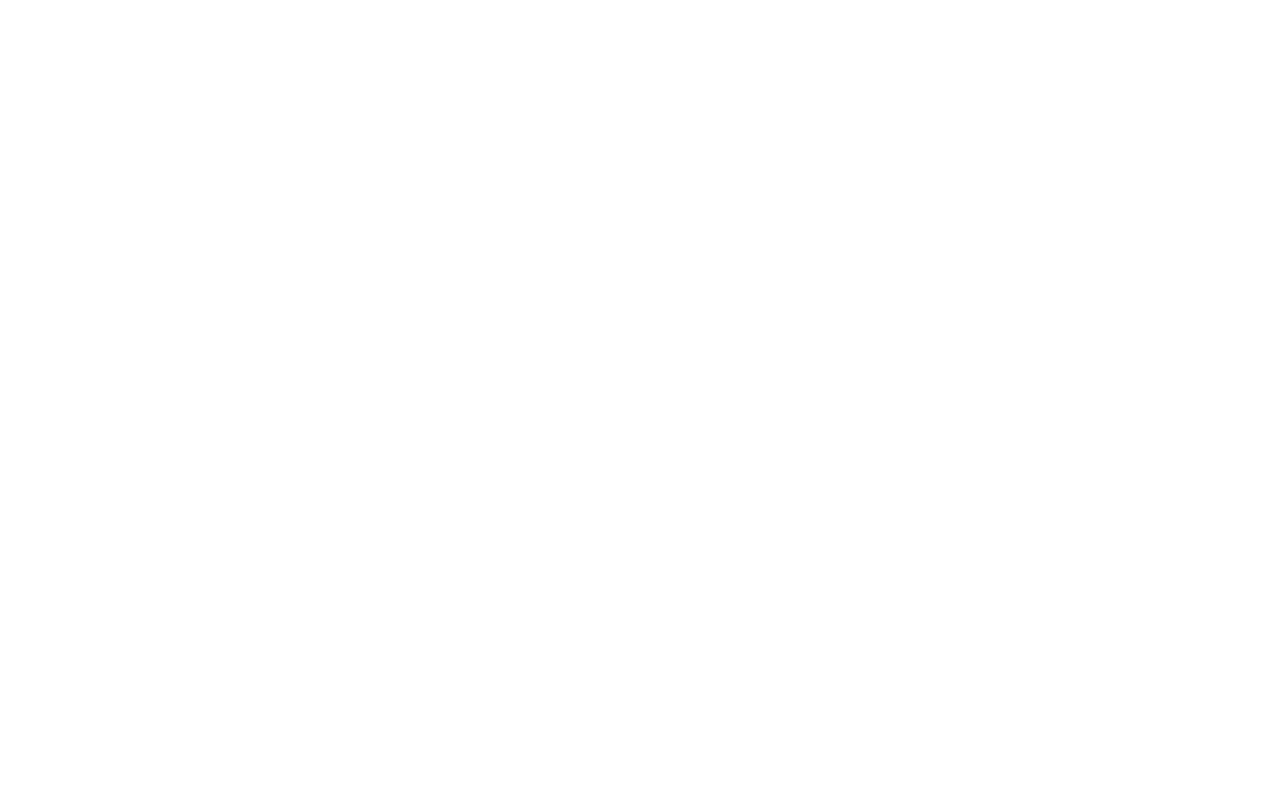
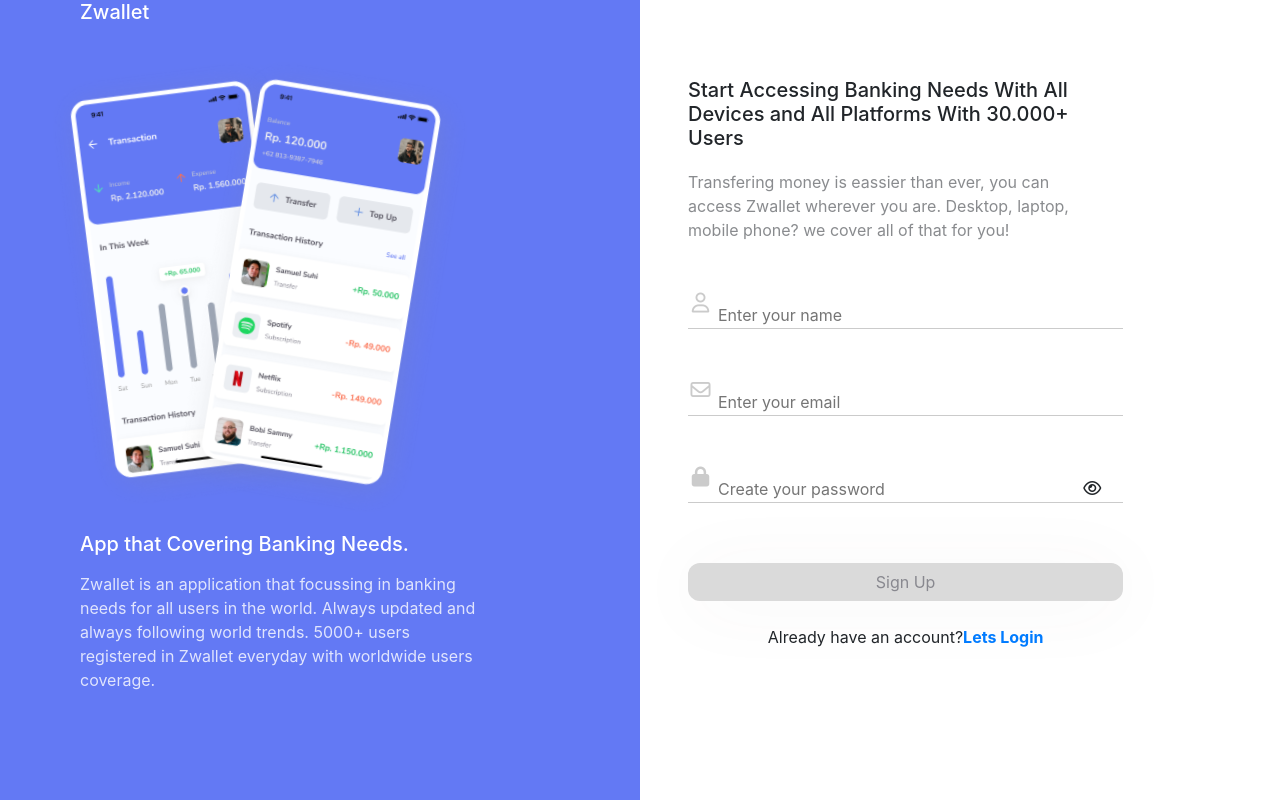
Before and after one commit to alanard/frontend-zwallet, a Vue app: page /register in a window 1280 px wide. Built offline with nearby package versions, Linux system fonts and the light colour scheme.

Commit message:
add register

```diff
--- a/public/index.html
+++ b/public/index.html
@@ -5,6 +5,8 @@
     <meta http-equiv="X-UA-Compatible" content="IE=edge">
     <meta name="viewport" content="width=device-width,initial-scale=1.0">
     <link rel="icon" href="<%= BASE_URL %>favicon.ico">
+    <link rel="stylesheet" href="https://stackpath.bootstrapcdn.com/bootstrap/4.5.2/css/bootstrap.min.css" integrity="sha384-JcKb8q3iqJ61gNV9KGb8thSsNjpSL0n8PARn9HuZOnIxN0hoP+VmmDGMN5t9UJ0Z" crossorigin="anonymous">
+    <script src="https://kit.fontawesome.com/58de6fbe43.js" crossorigin="anonymous"></script>
     <title><%= htmlWebpackPlugin.options.title %></title>
   </head>
   <body>
@@ -12,6 +14,9 @@
       <strong>We're sorry but <%= htmlWebpackPlugin.options.title %> doesn't work properly without JavaScript enabled. Please enable it to continue.</strong>
     </noscript>
     <div id="app"></div>
+    <script src="https://code.jquery.com/jquery-3.5.1.slim.min.js" integrity="sha384-DfXdz2htPH0lsSSs5nCTpuj/zy4C+OGpamoFVy38MVBnE+IbbVYUew+OrCXaRkfj" crossorigin="anonymous"></script>
+<script src="https://cdn.jsdelivr.net/npm/popper.js@1.16.1/dist/umd/popper.min.js" integrity="sha384-9/reFTGAW83EW2RDu2S0VKaIzap3H66lZH81PoYlFhbGU+6BZp6G7niu735Sk7lN" crossorigin="anonymous"></script>
+<script src="https://stackpath.bootstrapcdn.com/bootstrap/4.5.2/js/bootstrap.min.js" integrity="sha384-B4gt1jrGC7Jh4AgTPSdUtOBvfO8shuf57BaghqFfPlYxofvL8/KUEfYiJOMMV+rV" crossorigin="anonymous"></script>
     <!-- built files will be auto injected -->
   </body>
 </html>
--- a/src/router/index.js
+++ b/src/router/index.js
@@ -1,6 +1,7 @@
 import Vue from 'vue'
 import VueRouter from 'vue-router'
 import Main from '../views/main/index.vue'
+import Register from '../views/main/auth/register.vue'
 
 Vue.use(VueRouter)
 
@@ -9,6 +10,11 @@
     path: '/',
     name: 'Main',
     component: Main
+  },
+  {
+    path: '/register',
+    name: 'Register',
+    component: Register
   }
 ]
 
--- /dev/null
+++ b/src/views/main/auth/register.vue
@@ -0,0 +1,163 @@
+<template>
+    <div class="wrapper d-flex">
+            <div class="one">
+                <h5 class="color" style="margin-left:80px">Zwallet</h5>
+                <div class="img-wrapper">
+                    <img src="../../../assets/Group 57.svg">
+                </div>
+                <div class="text-container" style="margin-left:80px;">
+                    <h5 class="color mb-3">App that Covering Banking Needs.</h5>
+                    <p style="color: rgba(255, 255, 255, 0.8);">Zwallet is an application that focussing in banking needs for all users
+                        in the world. Always updated and always following world trends.
+                        5000+ users registered in Zwallet everyday with worldwide
+                        users coverage.
+                    </p>
+                </div>
+            </div>
+            <div class="two p-5">
+                    <div class="container-text">
+                        <h5>Start Accessing Banking Needs
+                            With All Devices and All Platforms
+                            With 30.000+ Users
+                        </h5>
+                    </div>
+                    <p style="color: rgba(58, 61, 66, 0.6); width: 75%;">Transfering money is eassier than ever,
+                        you can access Zwallet wherever you are.
+                        Desktop, laptop, mobile phone? we cover
+                        all of that for you!
+                    </p>
+                    <form>
+                        <div class="form-group">
+                            <i class="satu far fa-user fa-lg fa-fw" aria-hidden="true"></i>
+                            <input type="text" class="name" placeholder="Enter your name">
+                        </div>
+                        <div class="form-group">
+                            <i class="satu far fa-envelope fa-lg fa-fw"></i>
+                            <input type="email" placeholder="Enter your email">
+                        </div>
+                        <div class="form-group">
+                            <div class="input-group">
+                                <i class="satu fa fa-lock fa-lg fa-fw" aria-hidden="true"></i>
+                                <input :type="type" placeholder="Create your password">
+                                <div class="input-group-append" style="margin-left:-40px">
+                                    <div :class="{active:active}" @click="show"><i class="fa fa-eye"></i></div>
+                                </div>
+                            </div>
+                        </div>
+                        <button type="submit" class="btn">Sign Up</button>
+                    </form>
+                    <div style="width: 80%"><p class="text-center my-4">Already have an account?<router-link to="/register"><strong>Lets Login</strong></router-link></p></div>
+            </div>
+    </div>
+</template>
+
+<script>
+export default {
+  data () {
+    return {
+      type: 'password',
+      active: false
+    }
+  },
+  methods: {
+    show () {
+      this.type = this.type === 'password' ? 'text' : 'password'
+      this.active = !this.active
+    }
+  }
+}
+</script>
+
+<style scoped>
+.wrapper {
+    width: 100%;
+    height: 100vh;
+}
+.color { color: white;}
+
+/* ONE */
+.one {
+    background: #6379F4;
+    width: 50%;
+}
+.img-wrapper {
+    margin: auto;
+    object-fit: cover;
+}
+.img-wrapper img {
+    width: 80%;
+    height: 500px;
+}
+
+/* TWO */
+.two {
+    width: 50%;
+}
+
+.container-text {
+    width: 70%;
+    margin-top: 30px;
+    margin-bottom: 20px;
+}
+
+input:focus {
+    outline: none;
+}
+input {
+    width: 80%;
+    padding-left: 30px;
+}
+i.satu {
+    position: absolute;
+    color:  rgba(169, 169, 169, 0.6);
+}
+input[type=text] {
+  border: none;
+  border-bottom: 1.5px solid rgba(169, 169, 169, 0.6);
+}
+input[type=email] {
+  border: none;
+  border-bottom: 1.5px solid rgba(169, 169, 169, 0.6);
+}
+input[type=password] {
+  border: none;
+  border-bottom: 1.5px solid rgba(169, 169, 169, 0.6);
+}
+.form-group {
+    margin: 60px 0px;
+}
+.input-group-append {
+    cursor: pointer;
+}
+.active {
+    height: 15px;
+    line-height: 15px;
+    border-radius: 18px;
+    background: #A9A9A9;
+}
+
+button {
+    width: 80%;
+    background: #DADADA;
+    box-shadow: 0px 6px 75px rgba(100, 87, 87, 0.05);
+    border-radius: 12px;
+    color: #88888F;
+}
+@media screen and (max-width: 992px) {
+  .wrapper {
+      display: flex;
+      flex-direction: column;
+  }
+  .one, .two {
+      width: 100%;
+  }
+  .text-container {
+      width: 60%;
+  }
+}
+@media screen and (min-width: 992px) {
+  .text-container {
+      width: 400px;
+  }
+}
+</style>
```
Also changed, not shown: src/assets/Group 57.svg (added).
